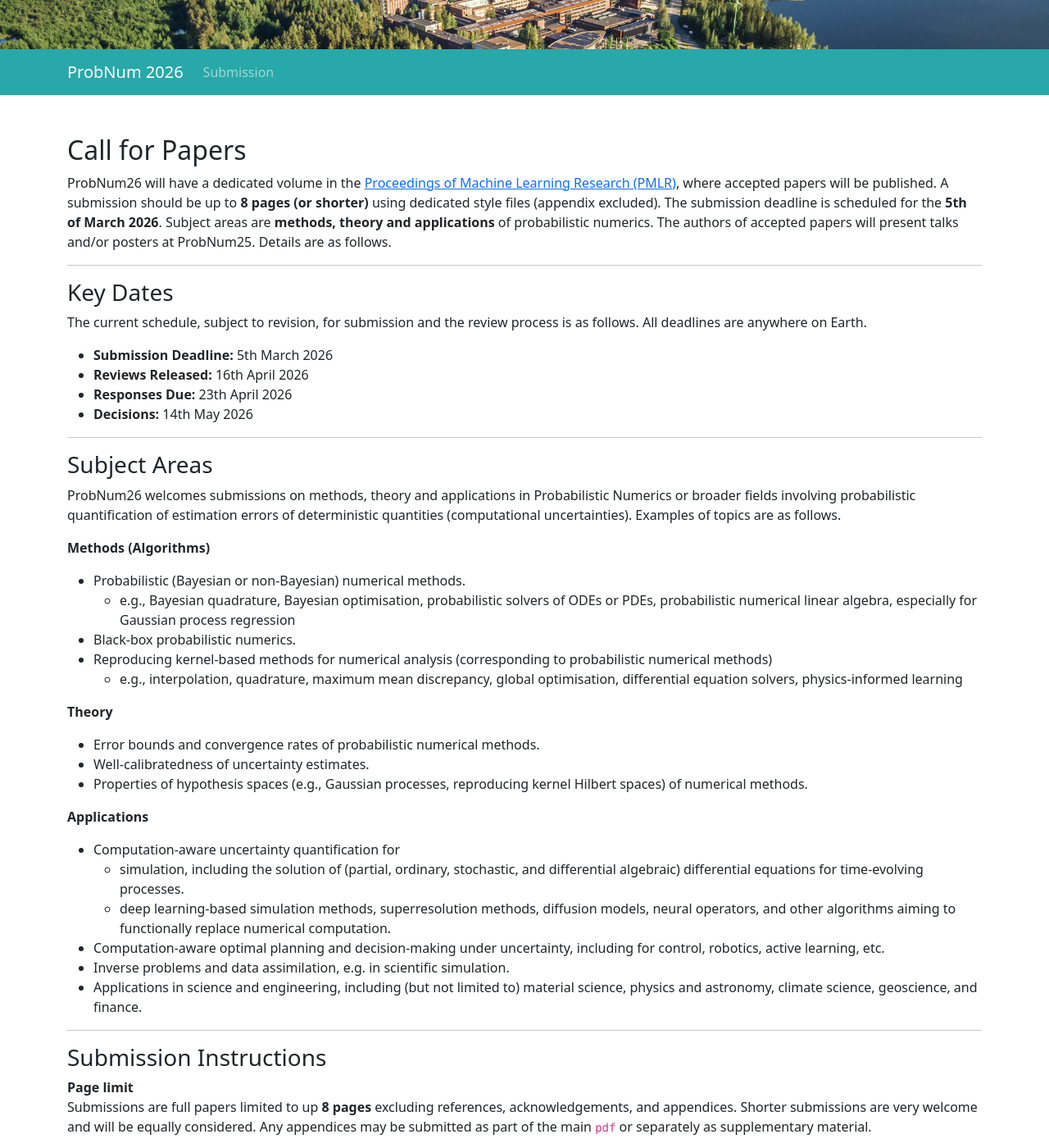
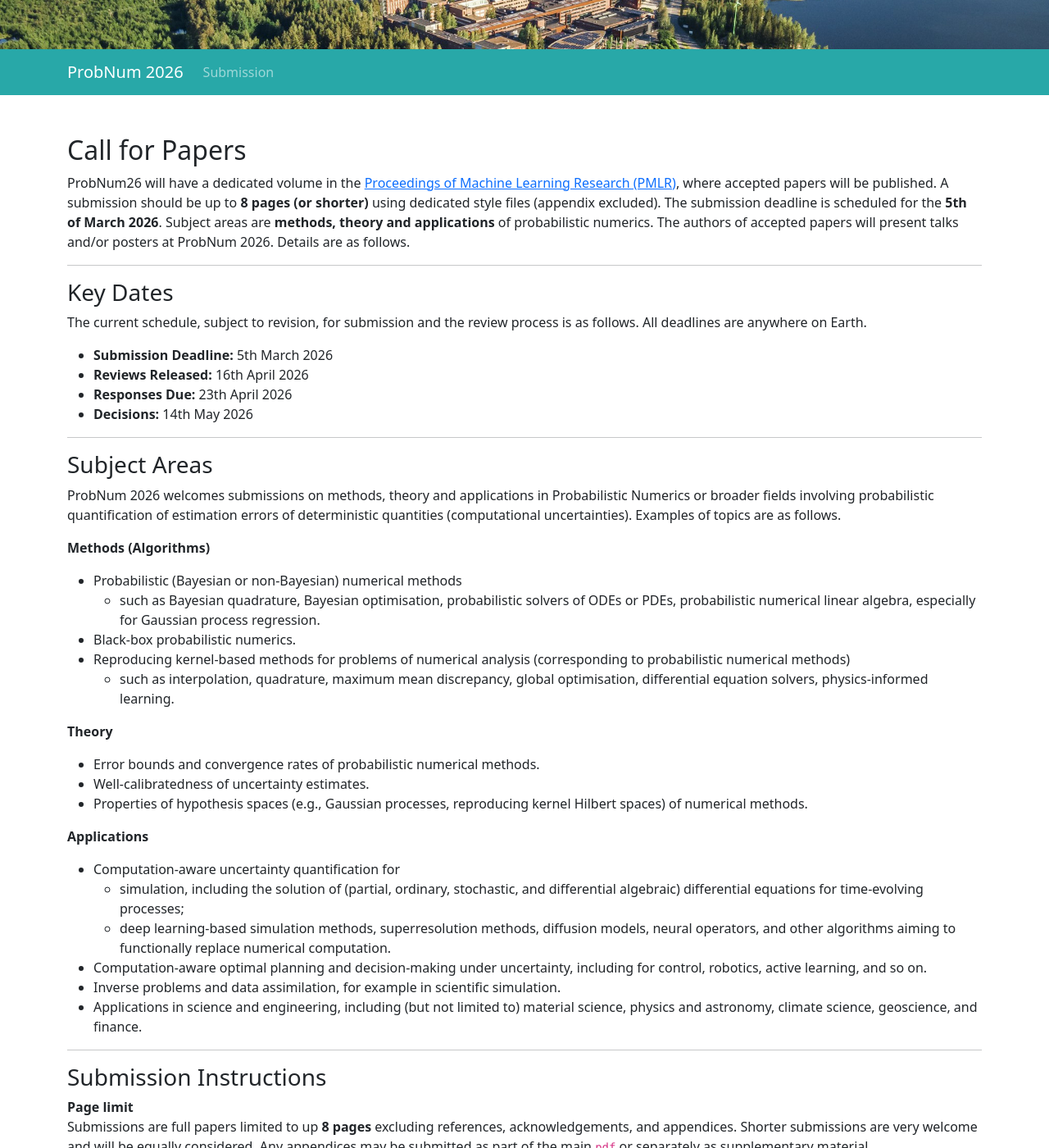
Before and after one commit to probnum2026/probnum2026.github.io, a Jekyll site: the page built from submissions.md, in a window 1280 px wide and 1400 px high, scrolled down 213 px. Shown: the whole window at 82% size. Built offline with Jekyll 4.4.1, drawn with Linux system fonts in a browser that asks for light colours; nearby versions of some CDN libraries; some of the changed text lies outside the part shown.

Commit message:
add style files

```diff
--- a/submissions.md
+++ b/submissions.md
@@ -1,6 +1,6 @@
 ---
 layout: default
-title: "ProbNum26 : Submissions"
+title: "ProbNum26 &ndash; Submissions"
 header_image: LUT.jpg
 ---
 
@@ -8,7 +8,7 @@ header_image: LUT.jpg
 
 ProbNum26 will have a dedicated volume in the [Proceedings of Machine Learning Research (PMLR)](https://proceedings.mlr.press), where accepted papers will be published. A submission should be up to **8 pages (or shorter)** using dedicated style files (appendix excluded). The submission deadline is scheduled for the **5th of March 2026**.
 Subject areas are **methods, theory and applications** of probabilistic numerics.
-The authors of accepted papers will present talks and/or posters at ProbNum25.
+The authors of accepted papers will present talks and/or posters at ProbNum 2026.
 Details are as follows.
 
 
@@ -26,14 +26,14 @@ The current schedule, subject to revision, for submission and the review process
 ---
 ### Subject Areas
 
-ProbNum26 welcomes submissions on methods, theory and applications in Probabilistic Numerics or broader fields involving probabilistic quantification of estimation errors of deterministic quantities (computational uncertainties). Examples of topics are as follows.
+ProbNum 2026 welcomes submissions on methods, theory and applications in Probabilistic Numerics or broader fields involving probabilistic quantification of estimation errors of deterministic quantities (computational uncertainties). Examples of topics are as follows.
 
 **Methods (Algorithms)**
-- Probabilistic (Bayesian or non-Bayesian) numerical methods.
-  - e.g., Bayesian quadrature, Bayesian optimisation, probabilistic solvers of ODEs or PDEs, probabilistic numerical linear algebra, especially for Gaussian process regression
+- Probabilistic (Bayesian or non-Bayesian) numerical methods
+  - such as Bayesian quadrature, Bayesian optimisation, probabilistic solvers of ODEs or PDEs, probabilistic numerical linear algebra, especially for Gaussian process regression.
 - Black-box probabilistic numerics.
-- Reproducing kernel-based methods for numerical analysis (corresponding to probabilistic numerical methods)
-  - e.g., interpolation, quadrature, maximum mean discrepancy, global optimisation, differential equation solvers, physics-informed learning
+- Reproducing kernel-based methods for problems of numerical analysis (corresponding to probabilistic numerical methods)
+  - such as interpolation, quadrature, maximum mean discrepancy, global optimisation, differential equation solvers, physics-informed learning.
 
 **Theory**
 - Error bounds and convergence rates of probabilistic numerical methods.
@@ -42,10 +42,10 @@ ProbNum26 welcomes submissions on methods, theory and applications in Probabilis
 
 **Applications**
 - Computation-aware uncertainty quantification for
-  -  simulation, including the solution of (partial, ordinary, stochastic, and differential algebraic) differential equations for time-evolving processes.
+  -  simulation, including the solution of (partial, ordinary, stochastic, and differential algebraic) differential equations for time-evolving processes;
   -  deep learning-based simulation methods, superresolution methods, diffusion models, neural operators, and other algorithms aiming to functionally replace numerical computation.
-- Computation-aware optimal planning and decision-making under uncertainty, including for control, robotics, active learning, etc.
-- Inverse problems and data assimilation, e.g. in scientific simulation.
+- Computation-aware optimal planning and decision-making under uncertainty, including for control, robotics, active learning, and so on.
+- Inverse problems and data assimilation, for example in scientific simulation.
 - Applications in science and engineering, including (but not limited to) material science, physics and astronomy, climate science, geoscience, and finance.
 
 ---
@@ -56,7 +56,7 @@ Submissions are full papers limited to up **8 pages** excluding references, ackn
 Shorter submissions are very welcome and will be equally considered. Any appendices may be submitted as part of the main `pdf` or separately as supplementary material.
 
 **Formatting instructions**
-Submissions must use the [**ProbNum LaTeX style package**](/files/ProbNum25_StylePack.zip). Detailed instructions can be found in the file *FormattingInstructions.tex* in this zip file. Please do not modify the style file. Formatting instructions are available in the sample paper provided with the style package.
+Submissions must use the [**ProbNum LaTeX style package**](/files/ProbNum26_StylePack.zip). Detailed instructions can be found in the file *FormattingInstructions.tex* in this zip file. Please do not modify the style file. Formatting instructions are available in the sample paper provided with the style package.
 
 **Anonymization**
 The ProbNum26 review process is double-blind. All submissions must be anonymized and may not contain any information that can violate the double-blind reviewing policy, such as the author names or their affiliations, acknowledgements, or links that can infer any author’s identity or institution. Self-citations are allowed as long as anonymity is preserved.
@@ -66,7 +66,7 @@ The submission will be done via OpenReview. **The OpenReview site will open by 3
 Please upload a single file; you can either submit a single pdf file or a single zip file for further supplementary material in other formats.
 
 **Dual submissions**
-Submitted manuscripts should not have been previously published in a journal or in the proceedings of a conference, and should not be under consideration for publication at another conference at any point during the ProbNum25 review process. This excludes non-archival venues such as workshops.
+Submitted manuscripts should not have been previously published in a journal or in the proceedings of a conference, and should not be under consideration for publication at another conference at any point during the ProbNum 2026 review process. This excludes non-archival venues such as workshops.
 
 **Confidentiality**
 Reviewer will be instructed to keep them confidential during the review process and delete them once the review process has concluded.
```
Also changed, not shown: index.md (+1 -1 lines), 2 other files.
